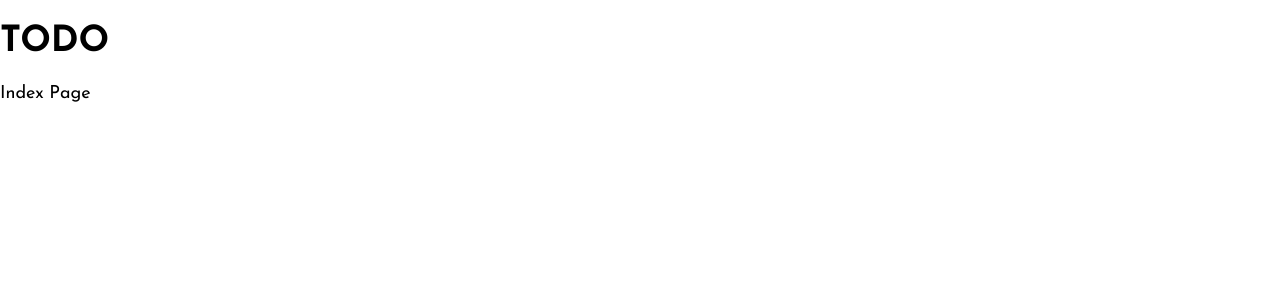
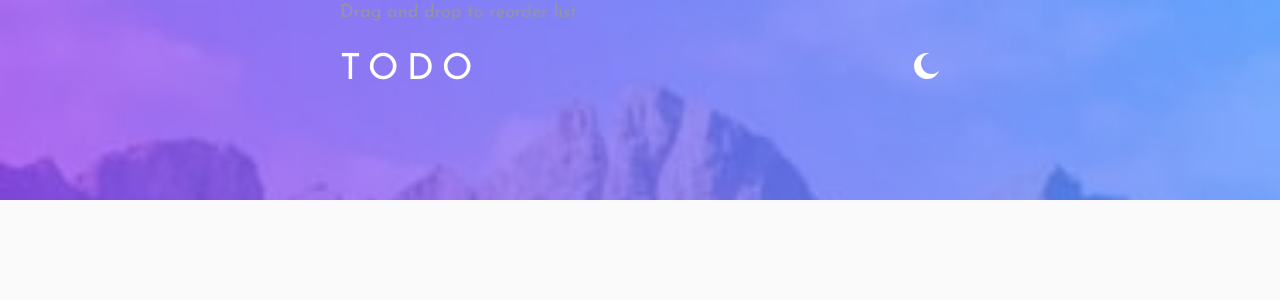
Before and after one commit to stephenway/todo-app, a Next.js app: page / in a window 1280 px wide. Shown: the top 300 px of the page. Built offline with nearby package versions, Linux system fonts and the light colour scheme.

Commit message:
Added theme toggle

```diff
--- /dev/null
+++ b/components/ThemeToggle.tsx
@@ -0,0 +1,18 @@
+import Moon from "../icons/icon-moon.svg";
+import Sun from "../icons/icon-sun.svg";
+import ThemeContext from "../containers/ThemeProvider";
+
+interface ThemeToggleProps {
+  className?: string;
+}
+
+const ThemeToggle = ({ className }: ThemeToggleProps): JSX.Element => (
+  <ThemeContext.Consumer>
+    {({ dark, toggle }) => {
+      const ThemeIcon = !dark ? Moon : Sun;
+      return <ThemeIcon onClick={toggle} className={className || ""} />;
+    }}
+  </ThemeContext.Consumer>
+);
+
+export default ThemeToggle;
--- a/containers/Layout.tsx
+++ b/containers/Layout.tsx
@@ -1,26 +1,31 @@
 import React, { ReactNode } from "react";
 import Head from "next/head";
+import styles from "../styles/Layout.module.css";
+import ThemeToggle from "../components/ThemeToggle";
 
 type Props = {
   children?: ReactNode;
   title?: string;
 };
 
-const Layout = ({ children, title = "This is the default title" }: Props) => {
+const Layout = ({ children, title = "Page" }: Props) => {
   return (
-    <div>
+    <>
       <Head>
         <title>{title} | TODO App</title>
         <meta
           name="description"
-          content={`Another todo tool created by Stephen Way, a Principal Frontend Engineer ready to work for you.`}
+          content="Another todo tool created by Stephen Way, a Principal Frontend Engineer ready to work for you."
         />
-        <meta charSet="utf-8" />
-        <meta name="viewport" content="initial-scale=1.0, width=device-width" />
       </Head>
-      <h1>TODO</h1>
-      {children}
-    </div>
+      <header className={styles.header}>
+        <div className={styles.headerContent}>
+          <h1>TODO</h1>
+          <ThemeToggle className={styles.themeIcon} />
+        </div>
+      </header>
+      <main className={styles.main}>{children}</main>
+    </>
   );
 };
 
--- /dev/null
+++ b/containers/ThemeProvider.tsx
@@ -0,0 +1,45 @@
+import { createContext, useLayoutEffect, useState } from "react";
+
+const ThemeContext = createContext({
+  dark: false,
+  toggle: () => {},
+});
+
+export function ThemeProvider({ children }) {
+  const initialDark = () => {
+    if (typeof window !== "undefined") {
+      const storedTheme = localStorage.getItem("theme");
+      const prefersDark = window.matchMedia(
+        "(prefers-color-scheme: dark)"
+      ).matches;
+
+      return storedTheme !== null ? storedTheme === "dark" : prefersDark;
+    }
+  };
+  const [isDark, setIsDark] = useState(initialDark());
+
+  useLayoutEffect(() => applyTheme(), [isDark]);
+
+  const applyTheme = () => {
+    const root = document.getElementsByTagName("html")[0];
+    root.className = isDark ? "darkTheme" : "";
+  };
+
+  const toggle = () => {
+    setIsDark(!isDark);
+    localStorage.setItem("theme", isDark ? "light" : "dark");
+  };
+
+  return (
+    <ThemeContext.Provider
+      value={{
+        dark: isDark,
+        toggle,
+      }}
+    >
+      {children}
+    </ThemeContext.Provider>
+  );
+}
+
+export default ThemeContext;
--- a/pages/_app.js
+++ b/pages/_app.js
@@ -1,7 +1,13 @@
+import { ThemeProvider } from "../containers/ThemeProvider";
 import "../styles/globals.css";
 
 function MyApp({ Component, pageProps }) {
-  return <Component {...pageProps} />;
+  if (typeof window === "undefined") return null;
+  return (
+    <ThemeProvider>
+      <Component {...pageProps} />
+    </ThemeProvider>
+  );
 }
 
 export default MyApp;
--- a/pages/index.tsx
+++ b/pages/index.tsx
@@ -1,9 +1,10 @@
-import Link from "next/link";
 import Layout from "../containers/Layout";
 
 const IndexPage = () => (
   <Layout title="My Todos">
-    <p>Index Page</p>
+    {/* Create TODO */}
+    {/* List TODOs */}
+    <p>Drag and drop to reorder list</p>
   </Layout>
 );
 
--- /dev/null
+++ b/styles/Layout.module.css
@@ -0,0 +1,48 @@
+.header {
+  width: 100%;
+  min-height: 200px;
+  background-image: var(--bg-mobile-image);
+  background-size: cover;
+  margin: 0;
+  color: #fff;
+  padding: 1em;
+}
+
+@media (min-width: 1440px) {
+  .header {
+    height: 400px;
+    background-image: var(--bg-desktop-image);
+  }
+}
+
+.headerContent {
+  display: flex;
+  flex-wrap: wrap;
+  justify-content: space-between;
+  align-items: flex-start;
+  max-width: 600px;
+  margin: 0 auto;
+}
+
+.header h1 {
+  font-weight: 400;
+  letter-spacing: 8px;
+}
+
+.header h1,
+.header .themeIcon {
+  margin: 30px 0;
+  padding: 0;
+}
+
+.themeIcon {
+  position: relative;
+  top: 5px;
+}
+
+.main {
+  display: flex;
+  flex-wrap: wrap;
+  margin: -12em auto 1em;
+  max-width: 600px;
+}
--- a/styles/globals.css
+++ b/styles/globals.css
@@ -1,12 +1,65 @@
+:root {
+  --bright-blue: hsl(220, 98%, 61%);
+  --color-primary: var(--bright-blue);
+  --check-background: linear-gradient hsl(192, 100%, 67%) to hsl(280, 87%, 65%);
+
+  --font-weight-regular: 400;
+  --font-weight-bold: 700;
+
+  /*
+  media queries
+  mobile: 375px
+  desktop: 1440px
+  */
+}
+
+html {
+  --very-light-gray: hsl(0, 0%, 98%);
+  --very-light-grayish-blue: hsl(236, 33%, 92%);
+  --light-grayish-blue: hsl(233, 11%, 84%);
+  --light-grayish-blue-hover: hsl(233, 11%, 91%);
+  --dark-grayish-blue: hsl(236, 9%, 61%);
+  --very-dark-grayish-blue: hsl(235, 19%, 35%);
+
+  --bg-color: var(--very-light-gray);
+  --text-color-primary: var(--dark-grayish-blue);
+  --text-color-secondary: var(--color-prussianBlue);
+  --fill-primary: var(--color-primary);
+
+  --bg-mobile-image: url("/images/bg-mobile-light.jpg");
+  --bg-desktop-image: url("/images/bg-desktop-light.jpg");
+}
+
+.darkTheme {
+  --very-dark-blue: hsl(235, 21%, 11%);
+  --very-dark-desaturated-blue: hsl(235, 24%, 19%);
+  --light-grayish-blue: hsl(234, 39%, 85%);
+  --light-grayish-blue-hover: hsl(236, 33%, 92%);
+  --dark-grayish-blue: hsl(234, 11%, 52%);
+  --very-dark-grayish-blue: hsl(233, 14%, 35%);
+  /* TODO: Find out what this color is for */
+  --very-dark-grayish-blue-2: hsl(237, 14%, 26%);
+
+  --bg-color: var(--very-dark-blue);
+
+  --bg-mobile-image: url("/images/bg-mobile-dark.jpg");
+  --bg-desktop-image: url("/images/bg-desktop-dark.jpg");
+}
+
 html,
 body {
   padding: 0;
   margin: 0;
   font-family: "Josefin Sans", sans-serif;
+  font-size: 18px;
+  line-height: 1.25;
 }
 
 body {
-  font-size: 18px;
+  color: var(--text-color-primary);
+  background-color: var(--bg-color);
+  transition: background 0.5s ease;
+  height: 100%;
 }
 
 a {
```
